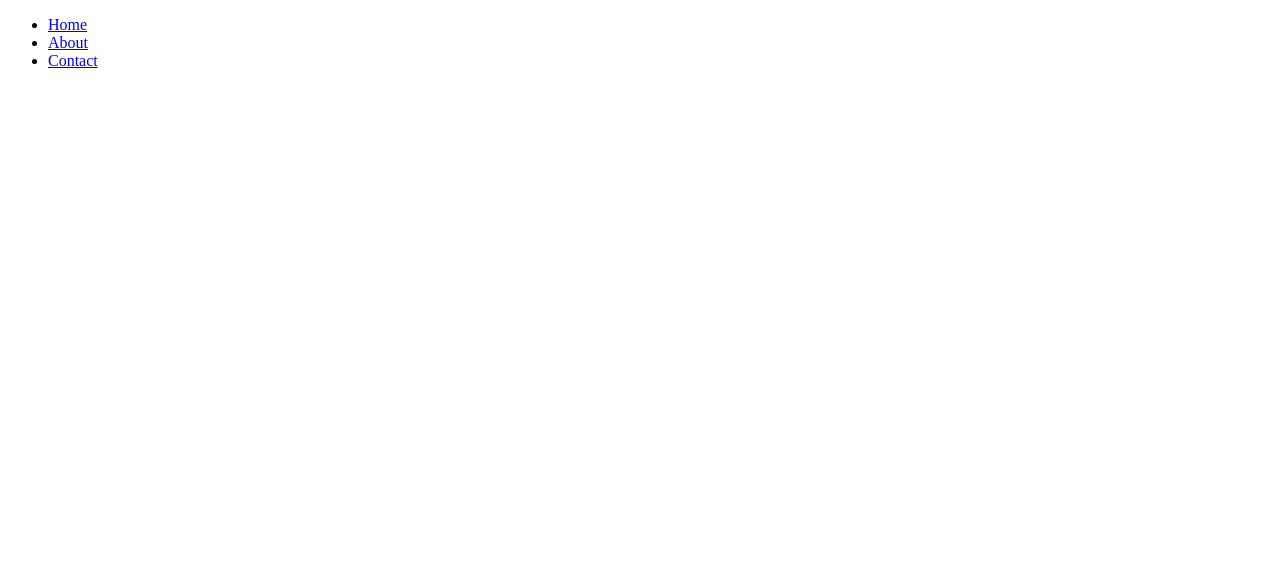
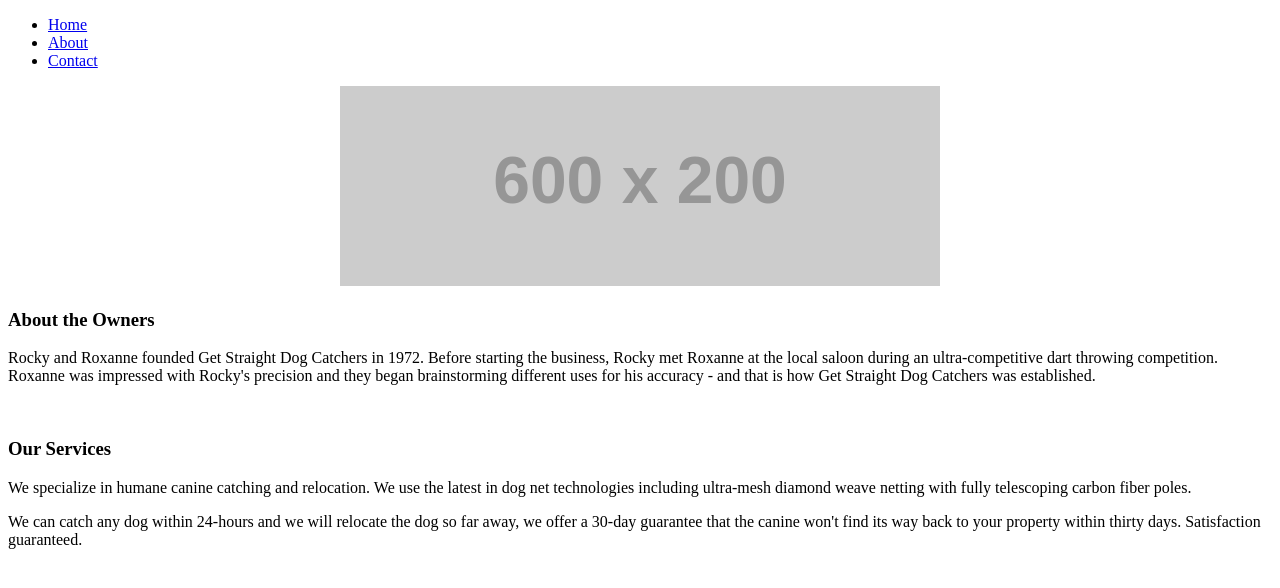
Before and after one commit to matthewhowland/simple_page, a website: page public/html/about.html in a window 1280 px wide. Drawn offline with Linux system fonts and the light colour scheme; placeholder pictures from the web are drawn by us.

Commit message:
Added content to About and Contact page

```diff
--- a/public/html/about.html
+++ b/public/html/about.html
@@ -19,6 +19,44 @@
     </div>
     <!-- end of navigation -->
 
+    <!-- image describing business -->
+    <div>
+      <center>
+      <img src="http://placehold.it/600x200" alt="business image">
+      </center>
+    </div>
+    <!-- /image describing business -->
+
+    <!-- About the owners -->
+    <div>
+      <h3>
+        About the Owners
+      </h3>
+      <p>
+        Rocky and Roxanne founded Get Straight Dog Catchers in 1972. Before starting the business, Rocky met Roxanne
+        at the local saloon during an ultra-competitive dart throwing competition. Roxanne was impressed with Rocky's precision
+        and they began brainstorming different uses for his accuracy - and that is how Get Straight Dog Catchers was established.
+      </p>
+    </div>
+    <!-- /about the owners -->
+
+<br>
+
+    <!-- Our Services -->
+    <div>
+      <h3>
+        Our Services
+      </h3>
+      <p>
+        We specialize in humane canine catching and relocation. We use the latest in dog net technologies including ultra-mesh diamond weave netting
+        with fully telescoping carbon fiber poles.
+      </p>
+
+      <p>
+        We can catch any dog within 24-hours and we will relocate the dog so far away, we offer a 30-day guarantee that the canine won't
+        find its way back to your property within thirty days. Satisfaction guaranteed.
+      </p>
+    </div>
 
   </body>
 </html>
```
Also changed, not shown: public/html/contact.html (+27 -0 lines).
